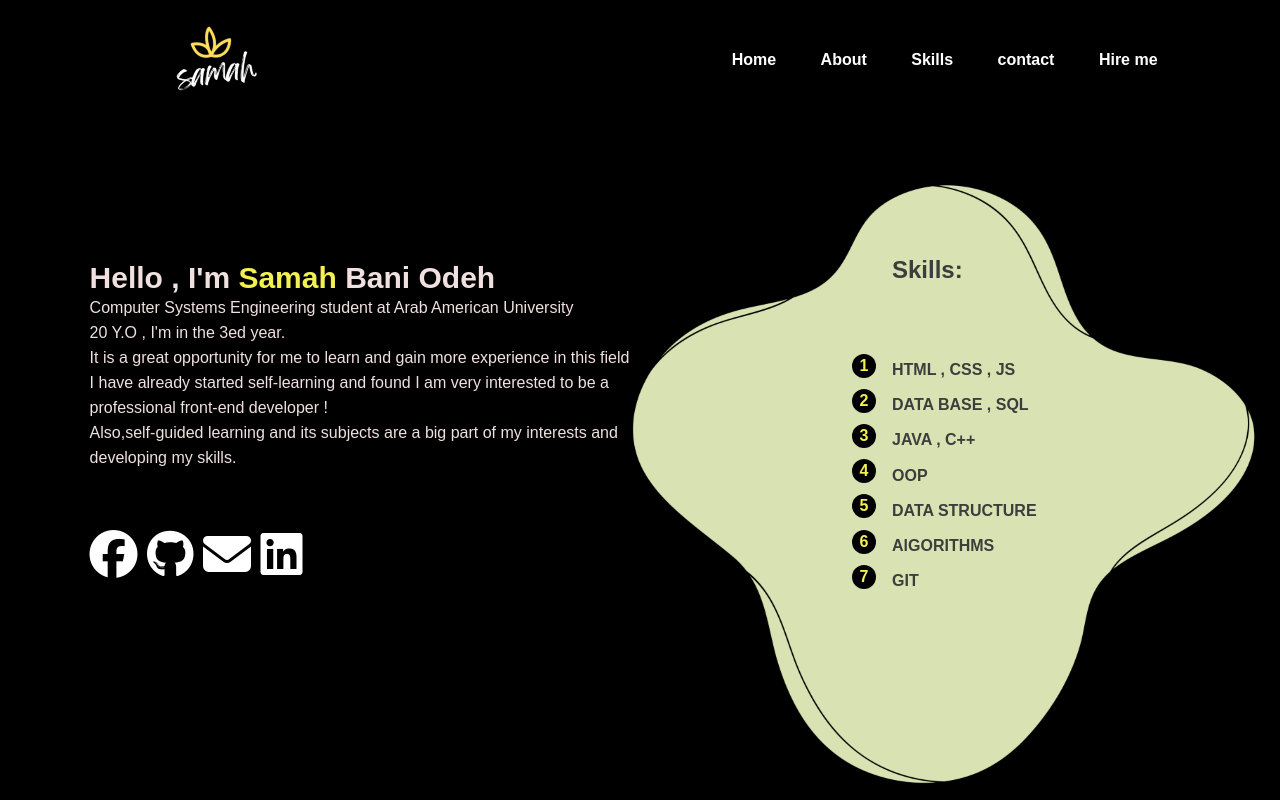
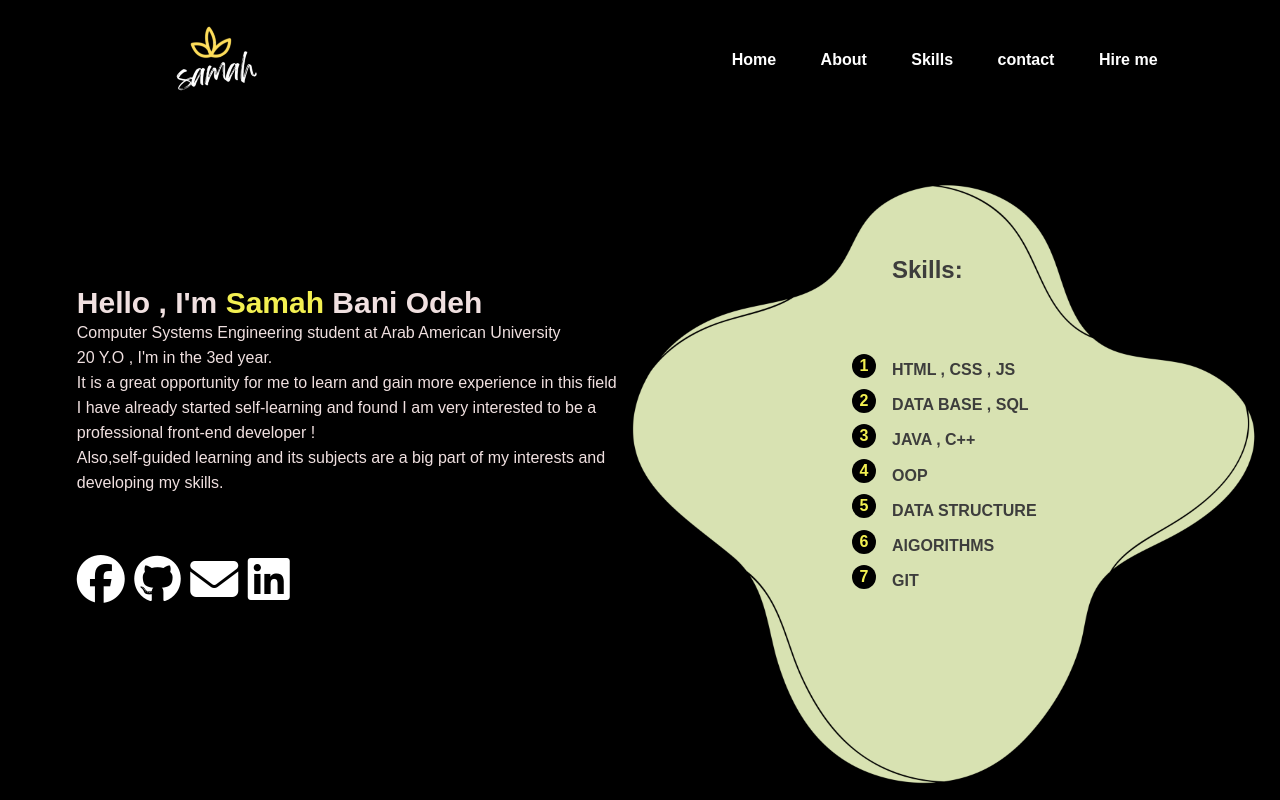
Before and after one commit to sammahkh/My-Portfolio, a plain HTML site: page index.html in a window 1280 px wide. Drawn offline with Linux system fonts and the light colour scheme.

Commit message:
modified css

```diff
--- a/index.css
+++ b/index.css
@@ -36,8 +36,8 @@ nav ul li a:hover{
 }
 
 .about {
-    margin-left: 7%;
-    margin-top: 11%;
+    margin-left: 6%;
+    margin-top: 13%;
     color: white ;
 
 }
```
